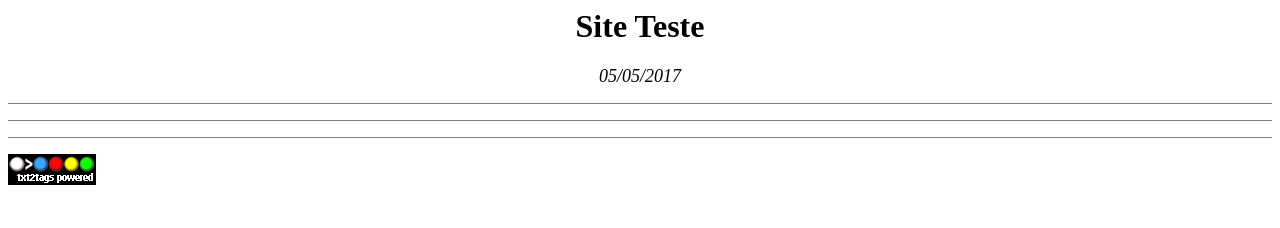
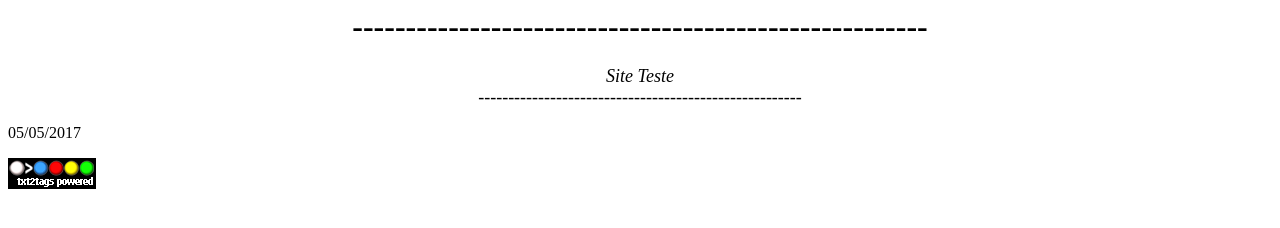
Before and after one commit to ricardson/ricardson.github.io, a plain HTML site: page index.html in a window 1280 px wide. Drawn offline with Linux system fonts and the light colour scheme.

Commit message:
more updates

```diff
--- a/index.html
+++ b/index.html
@@ -2,26 +2,21 @@
 <HTML>
 <HEAD>
 <META NAME="generator" CONTENT="http://txt2tags.org">
-<TITLE>Site Teste</TITLE>
+<TITLE>------------------------------------------------------</TITLE>
 </HEAD><BODY BGCOLOR="white" TEXT="black">
 <CENTER>
-<H1>Site Teste</H1>
-<FONT SIZE="4"><I>05/05/2017</I></FONT><BR>
+<H1>------------------------------------------------------</H1>
+<FONT SIZE="4"><I>Site Teste</I></FONT><BR>
+<FONT SIZE="4">------------------------------------------------------</FONT>
 </CENTER>
 
-<P></P>
-<HR NOSHADE SIZE=1>
-<P></P>
-<P></P>
-<HR NOSHADE SIZE=1>
-<P></P>
-
-<HR NOSHADE SIZE=1>
-
+<P>
+05/05/2017
+</P>
 <P>
 <IMG ALIGN="middle" SRC="img/t2tpowered-black.png" BORDER="0" ALT="">
 </P>
 
 <!-- html code generated by txt2tags 2.6 (http://txt2tags.org) -->
-<!-- cmdline: txt2tags -t html -\-toc sources/index.t2t -->
+<!-- cmdline: txt2tags -t html sources/index.t2t -->
 </BODY></HTML>
```
